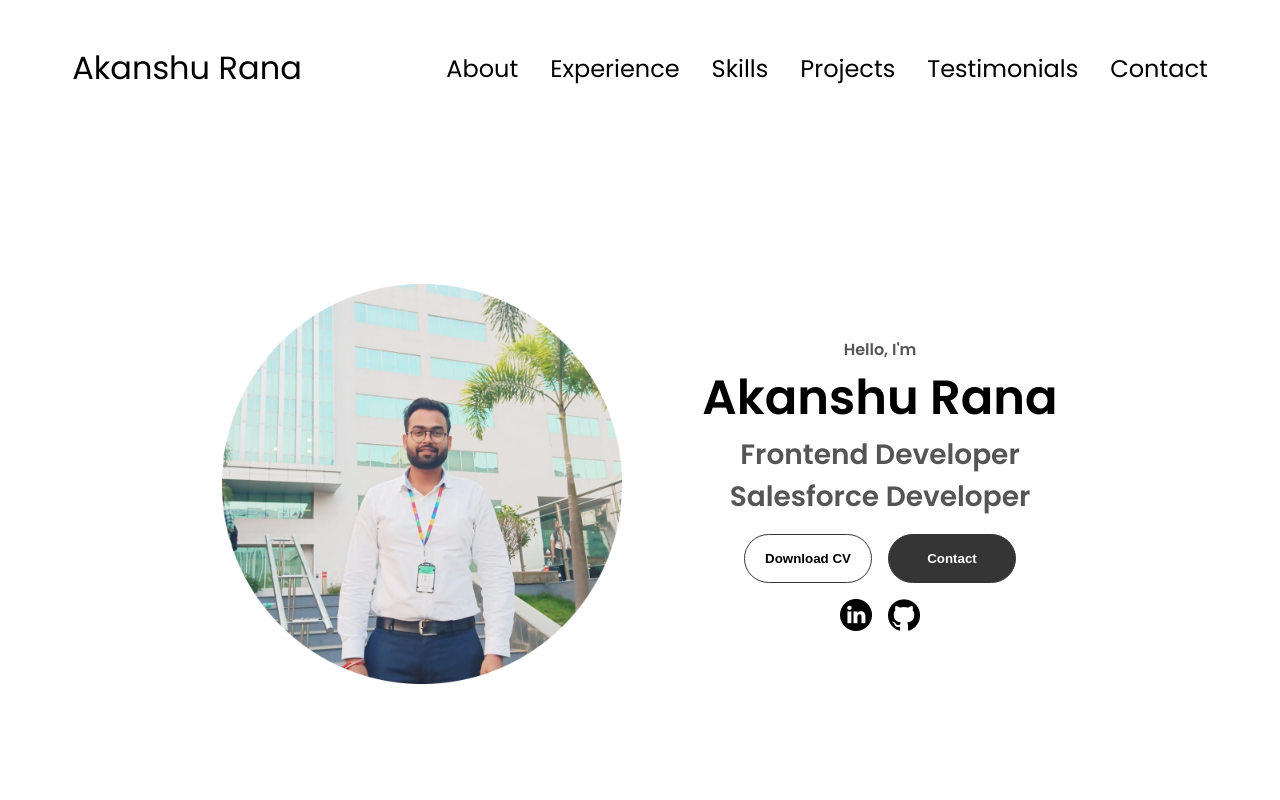
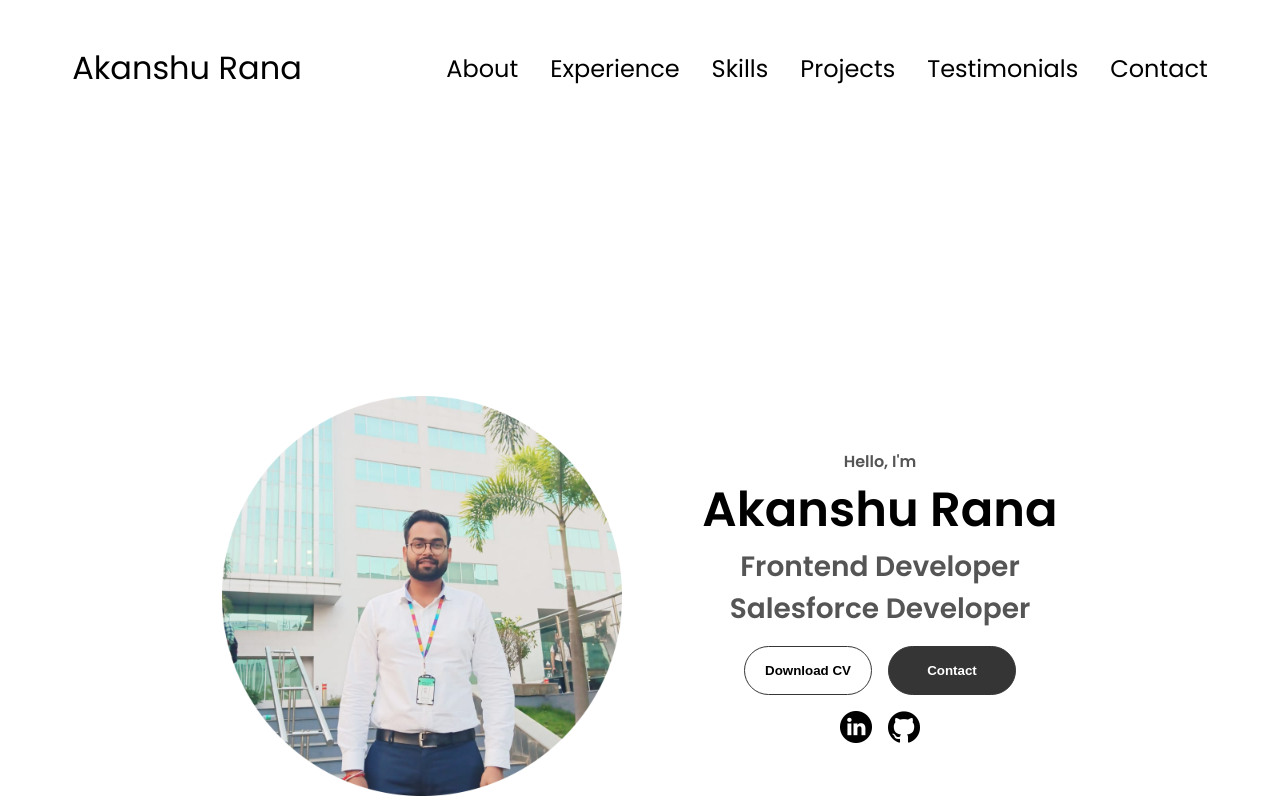
Before and after one commit to Akanshu-stark/Abhiraj.v1, a plain HTML site: page index.html in a window 1280 px wide. Shown: the top 800 px of the page. Drawn offline with Linux system fonts and the light colour scheme.

Commit message:
UI Updation to remove bugs regarding responsiveness of website

```diff
--- a/mediaqueries.css
+++ b/mediaqueries.css
@@ -1,7 +1,7 @@
 @media screen and (max-width:1400px) {
     #profile {
         height: 83vh;
-        margin-bottom: 6rem;
+        /* margin-bottom: 6rem; */
     }
     .about-containers{
         flex-wrap: wrap;
--- a/style.css
+++ b/style.css
@@ -153,9 +153,10 @@ a:hover {
 section {
     padding-top: 4vh;
     height: 96vh;
-    margin: 0 10rem;
+    margin: 7rem 10rem;
     box-sizing: border-box;
     min-height: fit-content;
+    /* margin-top: 10rem; */
 }
 
 .section-container {
```
Also changed, not shown: index.html (+1 -0 lines).
